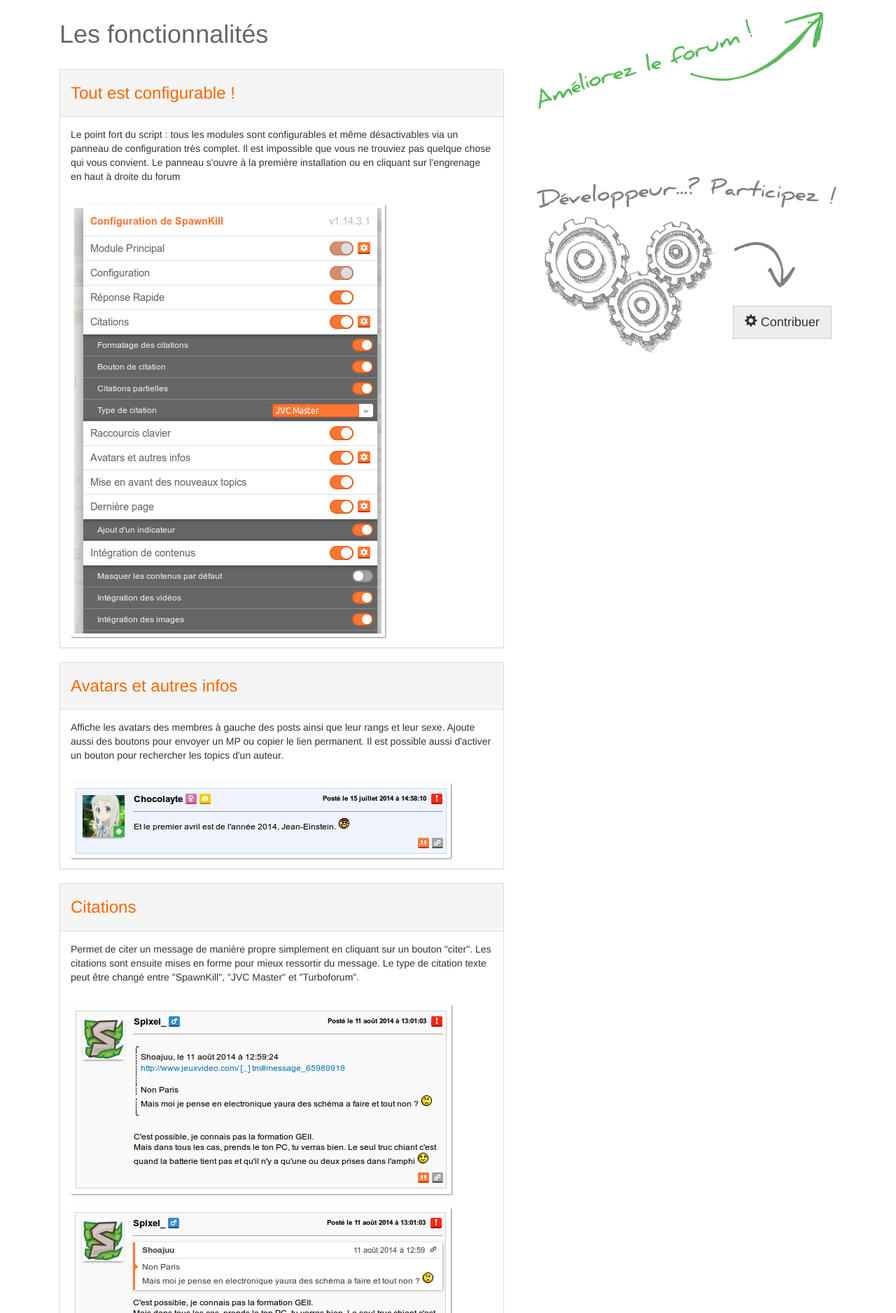
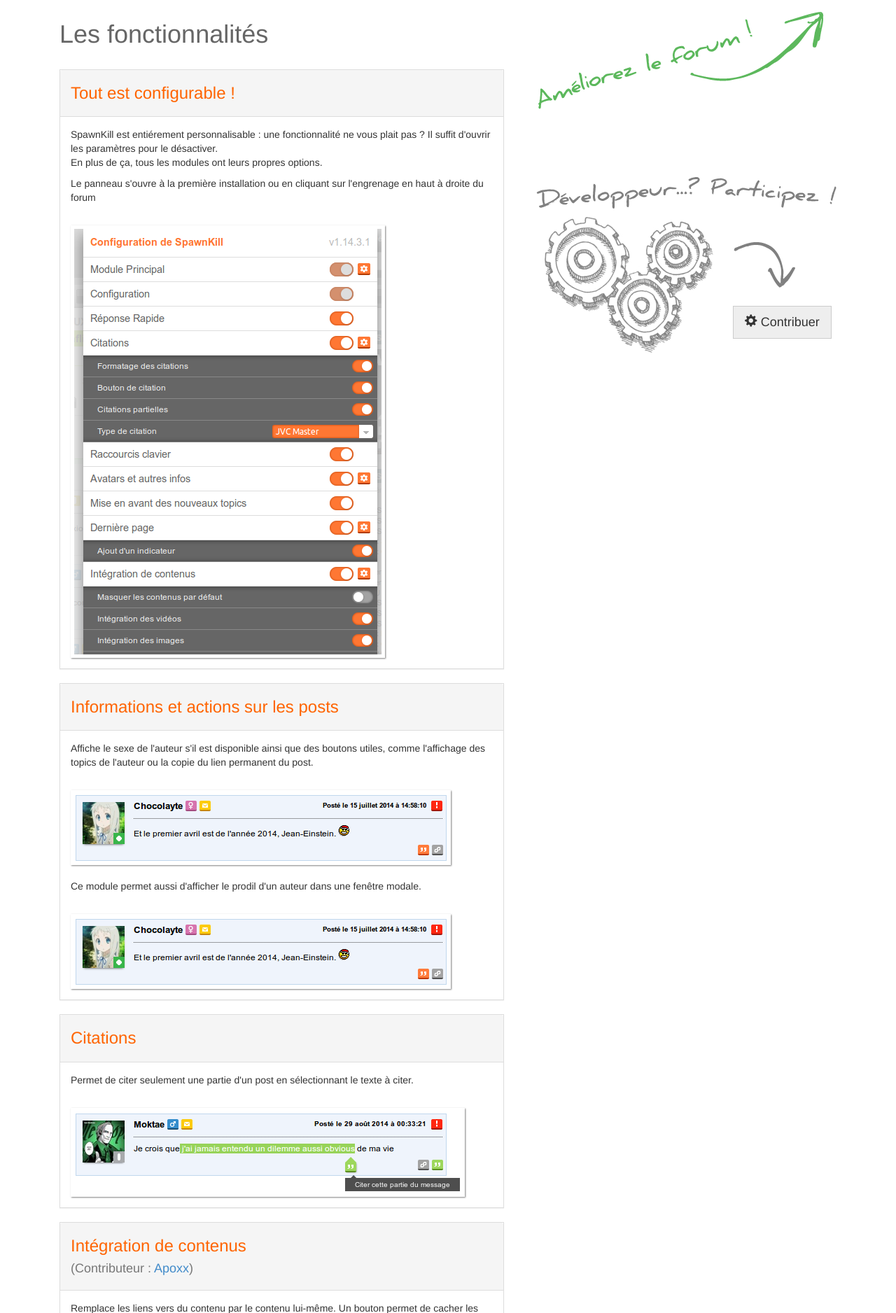
Before and after one commit to dorian-marchal/get-spawnkill, a PHP site: page / in a window 1280 px wide. Shown: the part 51-1927 px from the top of the page at 70% size. Run offline with PHP 8.4, Linux system fonts and the light colour scheme; some libraries are stand-ins or nearby versions.

Commit message:
Modifie quelques contenus texte

```diff
--- a/index.php
+++ b/index.php
@@ -12,8 +12,12 @@
 			</div>
 			<div class="panel-body" >
 				<p>
-					Le point fort du script : tous les modules sont configurables et même désactivables via un panneau de configuration très complet.
-					Il est impossible que vous ne trouviez pas quelque chose qui vous convient.
+					SpawnKill est entiérement personnalisable : une fonctionnalité ne vous plait pas ?
+					Il suffit d'ouvrir les paramètres pour le désactiver.
+					<br>
+					En plus de ça, tous les modules ont leurs propres options.
+				</p>
+				<p>
 					Le panneau s'ouvre à la première installation ou en cliquant sur l'engrenage en haut à droite du forum
 				</p>
 				<br />
@@ -25,13 +29,21 @@
 
 		<div class="panel panel-default feature" >
 			<div class="panel-heading" >
-				<h3>Avatars et autres infos</h3>
+				<h3>Informations et actions sur les posts</h3>
 			</div>
 			<div class="panel-body" >
 				<p>
-					Affiche les avatars des membres à gauche des posts ainsi que leur rangs et leur sexe.
-					Ajoute aussi des boutons pour envoyer un MP ou copier le lien permanent. Il est possible aussi
-					d'activer un bouton pour rechercher les topics d'un auteur.
+					Affiche le sexe de l'auteur s'il est disponible ainsi que des boutons utiles,
+					comme l'affichage des topics de l'auteur ou la copie du lien permanent du post.
+				</p>
+				<br />
+				<div data-toggle="tooltip" class="feature-img" title="Exemple d'avatar" >
+					<img src="img/avatar.png" />
+				</div>
+				<br />
+				<br />
+				<p>
+					Ce module permet aussi d'afficher le prodil d'un auteur dans une fenêtre modale.
 				</p>
 				<br />
 				<div data-toggle="tooltip" class="feature-img" title="Exemple d'avatar" >
@@ -46,40 +58,11 @@
 			</div>
 			<div class="panel-body" >
 				<p>
-					Permet de citer un message de manière propre simplement en cliquant sur un bouton "citer".
-					Les citations sont ensuite mises en forme pour mieux ressortir du message.
-					Le type de citation texte peut être changé entre "SpawnKill", "JVC Master" et "Turboforum".
+					Permet de citer seulement une partie d'un post en sélectionnant le texte à citer.
 				</p>
 				<br />
-				<div data-toggle="tooltip" class="feature-img" title="Cadre de citation texte" >
-					<img src="img/citations-texte.png" />
-				</div>
-				<br/>
-				<br/>
-				<div data-toggle="tooltip" class="feature-img" title="Cadre de citation amélioré" >
-					<img src="img/citations-html.png" />
-				</div>
-				<br>
-				<br>
-				<p>
-					Ce module permet aussi de citer seulement une partie d'un post en sélectionnant le texte à citer.
-				</p>
 				<div data-toggle="tooltip" class="feature-img" title="Citation partielle" >
 					<img src="img/citation-partielle.png" />
-				</div>
-			</div>
-		</div>
-
-		<div class="panel panel-default feature" >
-			<div class="panel-heading" >
-				<h3>Réponse Rapide</h3>
-			</div>
-			<div class="panel-body" >
-				<p>
-					Permet de répondre à un topic sans avoir à cliquer sur "Répondre". le formulaire de réponse est présent sur toutes les pages.
-				</p>
-				<div data-toggle="tooltip" class="feature-img" title="Formulaire de réponse rapide" >
-					<img src="img/quick-response.png" />
 				</div>
 			</div>
 		</div>
```
